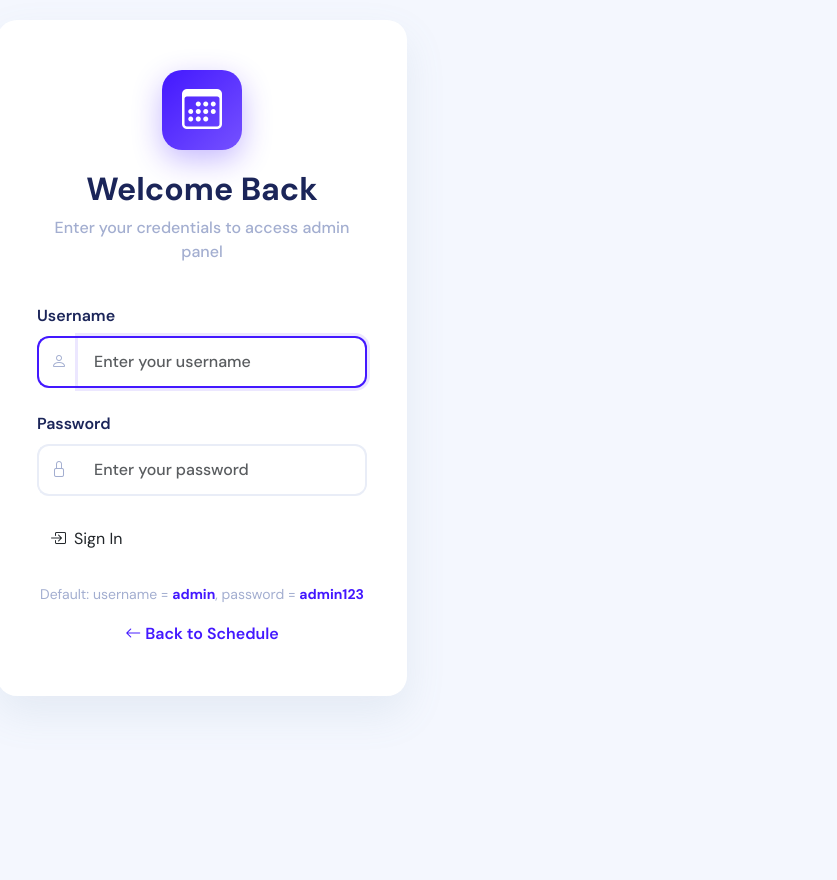
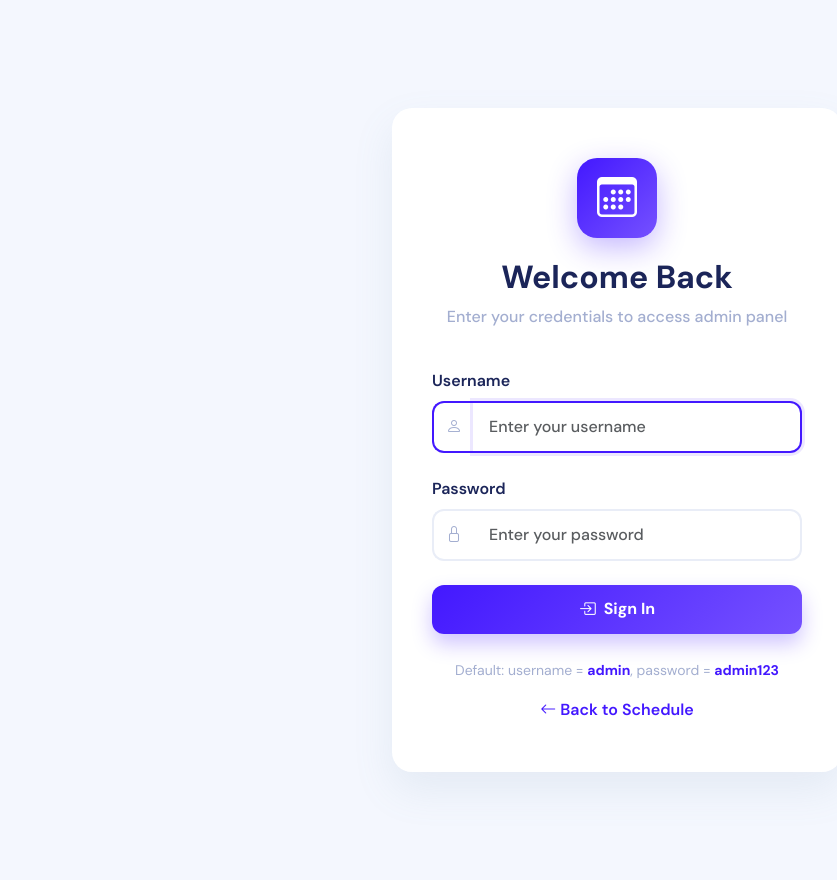
Before and after one commit to ziraaaxo/jadwal-ant-arena, a PHP site: page /ant-arena-jadwal/admin-login.php in a window 1280 px wide. Shown: the whole page, without its empty margins (23-860 px from the left). Before the commit the page ends 699 px from the top, so only its background shows below. Run offline with PHP 8.4, Linux system fonts and the light colour scheme.

Commit message:
fix login page

```diff
--- a/admin-login.php
+++ b/admin-login.php
@@ -60,7 +60,7 @@ if ($_SERVER['REQUEST_METHOD'] === 'POST') {
     <link rel="stylesheet" href="style.css">
 </head>
 
-<body>
+<body class="login-page">
     <div class="login-container">
         <div class="login-card">
             <div class="login-header">
--- a/style.css
+++ b/style.css
@@ -597,8 +597,11 @@ body {
   position: relative;
   z-index: 1;
   width: 100%;
-  max-width: 450px;
-  padding: 20px;
+  min-height: 100vh;
+  display: flex;
+  align-items: center;
+  justify-content: center;
+  padding: 40px 20px;
 }
 .login-card {
   background: white;
@@ -606,6 +609,8 @@ body {
   box-shadow: 0px 18px 40px rgba(112, 144, 176, 0.12);
   padding: 50px 40px;
   backdrop-filter: blur(10px);
+  width: 100%;
+  max-width: 450px;
 }
 .login-header {
   text-align: center;
@@ -653,6 +658,72 @@ body {
 }
 .input-group:focus-within .input-group-text {
   border-color: var(--primary-gradient-start);
+}
+
+/* Login button styling */
+.btn-login {
+  display: inline-flex;
+  align-items: center;
+  justify-content: center;
+  width: 100%;
+  background: linear-gradient(
+    135deg,
+    var(--primary-gradient-start),
+    var(--primary-gradient-end)
+  );
+  color: #fff;
+  border: none;
+  border-radius: 12px;
+  padding: 12px 16px;
+  font-weight: 700;
+  box-shadow: 0 10px 20px rgba(67, 24, 255, 0.25);
+  transition: transform 0.15s ease, box-shadow 0.2s ease, opacity 0.2s ease;
+}
+.btn-login:hover {
+  transform: translateY(-1px);
+  box-shadow: 0 14px 28px rgba(67, 24, 255, 0.3);
+  color: #fff;
+}
+.btn-login:active {
+  transform: translateY(0);
+  box-shadow: 0 8px 18px rgba(67, 24, 255, 0.22);
+}
+.btn-login:focus {
+  outline: none;
+  box-shadow: 0 0 0 4px rgba(67, 24, 255, 0.2);
+}
+
+/* Smaller screens adjustments for login */
+@media (max-width: 480px) {
+  .login-card {
+    padding: 32px 24px;
+    border-radius: 16px;
+  }
+}
+
+/* Stronger page-level centering for login (only when body has .login-page) */
+.login-page {
+  min-height: 100vh;
+  display: flex;
+  align-items: center;
+  justify-content: center;
+  padding: 40px 20px;
+  background: var(--bg-light);
+}
+.login-page .login-card {
+  margin: 0 auto;
+}
+
+/* Ensure sign-in text/icon visible and spaced */
+.btn-login {
+  color: #fff !important;
+  font-family: "DM Sans", sans-serif;
+  font-size: 1rem;
+  text-transform: none;
+}
+.btn-login .bi {
+  margin-right: 8px;
+  font-size: 1.05rem;
 }
 
 /* admin-form.php small rules migrated */
```
